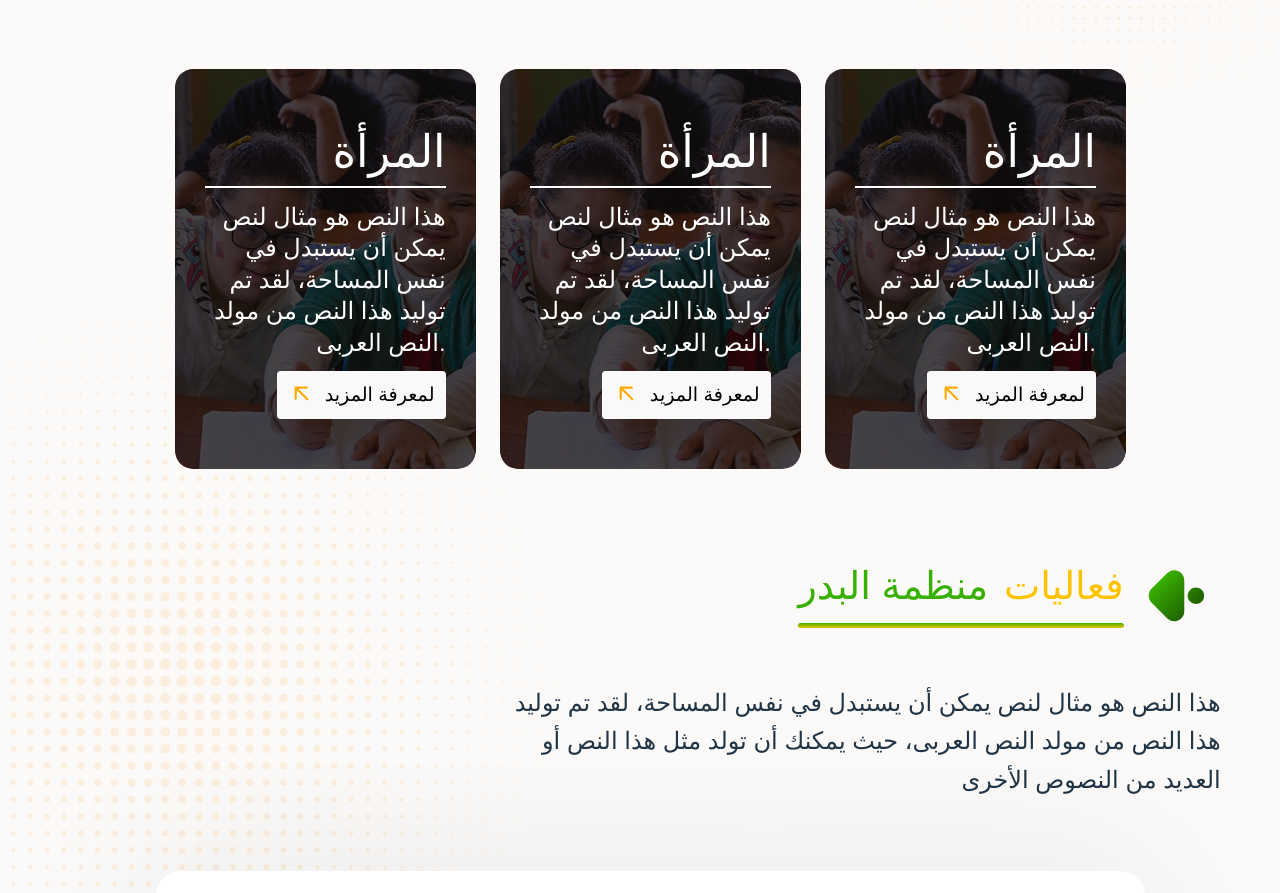
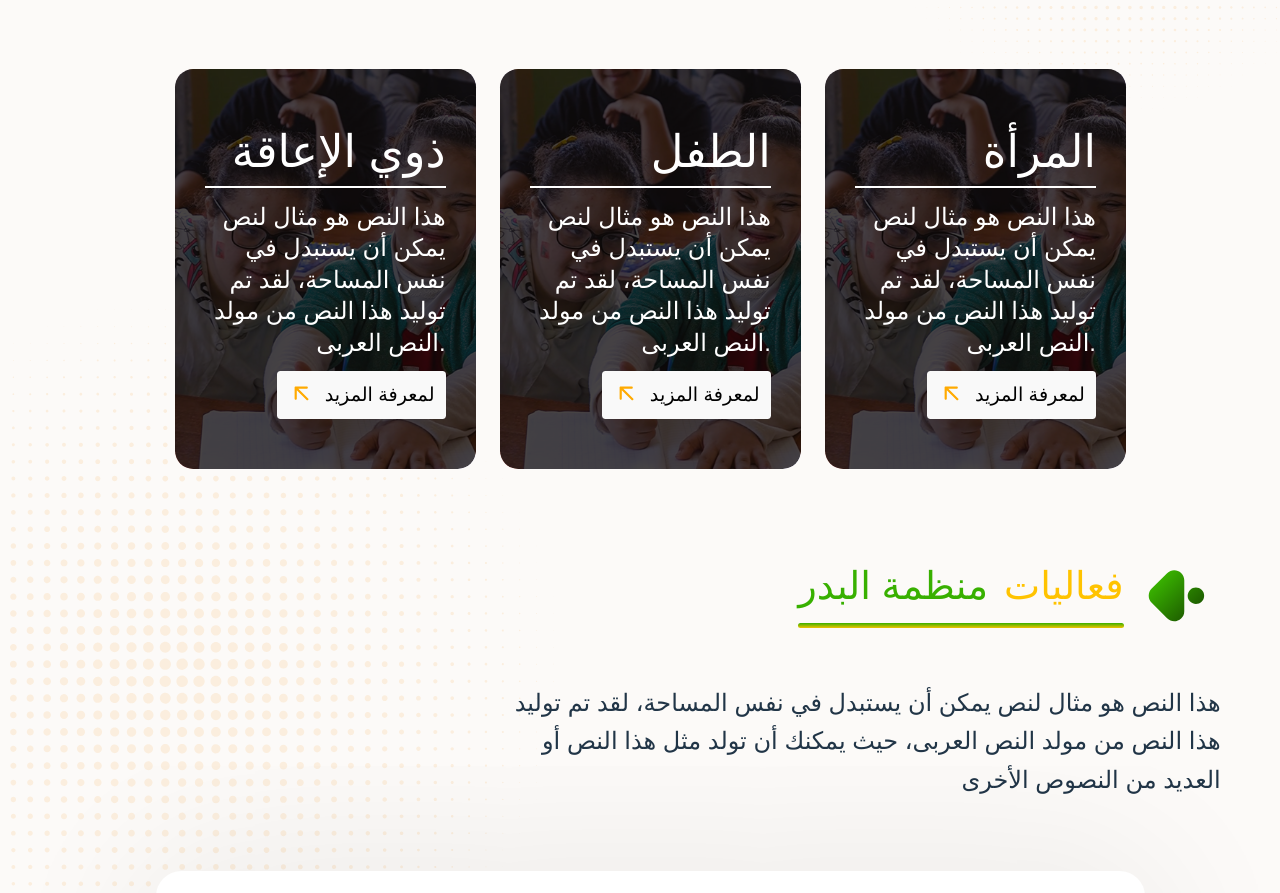
Before and after one commit to SOFT-CACTUS-INTERN/organisme-badr-web, a React (Vite) app in the folder FrontEnd/: page /services in a window 1280 px wide. Shown: the part 3045-3938 px from the top of the page. Built offline with nearby package versions, Linux system fonts and the light colour scheme.

Commit message:
Update Our.jsx

```diff
--- a/FrontEnd/src/Components/Our.jsx
+++ b/FrontEnd/src/Components/Our.jsx
@@ -30,7 +30,7 @@ function Our() {
         <div className='our-care '>
 
  <div className='titre'>
-    <h2>المرأة</h2>
+    <h2>ذوي الإعاقة</h2>
     <hr />
  </div>
  <p>هذا النص هو مثال لنص يمكن أن يستبدل في نفس المساحة، لقد تم توليد هذا النص من مولد النص العربى.</p>
@@ -48,7 +48,7 @@ function Our() {
             <div className='our-care '>
 
  <div className='titre'>
-    <h2>المرأة</h2>
+    <h2>الطفل</h2>
     <hr />
  </div>
  <p>هذا النص هو مثال لنص يمكن أن يستبدل في نفس المساحة، لقد تم توليد هذا النص من مولد النص العربى.</p>
```
